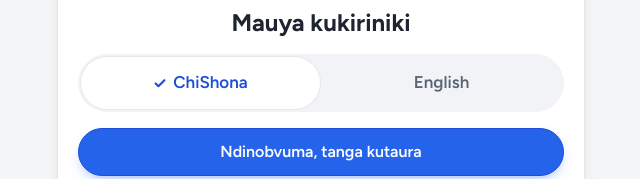
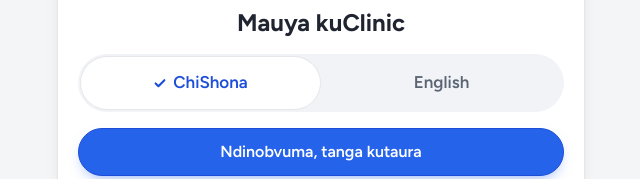
Before and after one commit to wmuza/heckathon-caimex, a plain HTML site: page web/index.html in a window 1280 px wide. Shown: the part 364-543 px from the top of the page, 319-959 px from the left. Drawn offline with Linux system fonts and the light colour scheme.

Commit message:
Write the Shona welcome as "Mauya kuClinic"
On the welcome page and the patient screen, as corrected by a Shona
speaker on the team. The Shona checklist is regenerated to match.

```diff
--- a/web/index.html
+++ b/web/index.html
@@ -236,7 +236,7 @@
 const $ = id => document.getElementById(id);
 const T = {
   sn: {
-    sub: 'Mubatsiri wemukoti. Taurai, mukurumidze kubatsirwa', welcome: 'Mauya kukiriniki',
+    sub: 'Mubatsiri wemukoti. Taurai, mukurumidze kubatsirwa', welcome: 'Mauya kuClinic',
     intro: 'Ndichakubvunzai mibvunzo mishoma. Mhinduro dzenyu dzinopiwa mukoti kuti akubatsirei nekukurumidza.',
     consent: 'Izwi renyu rinorekodhwa kuti mukoti azorinzwa, rozodzimwa mushure mezuva rimwe chete.',
     start: 'Ndinobvuma, tanga kutaura', sample: 'Ona murwere wemuenzaniso',
```
Also changed, not shown: web/welcome.html (+1 -1 lines), 1 other file.
